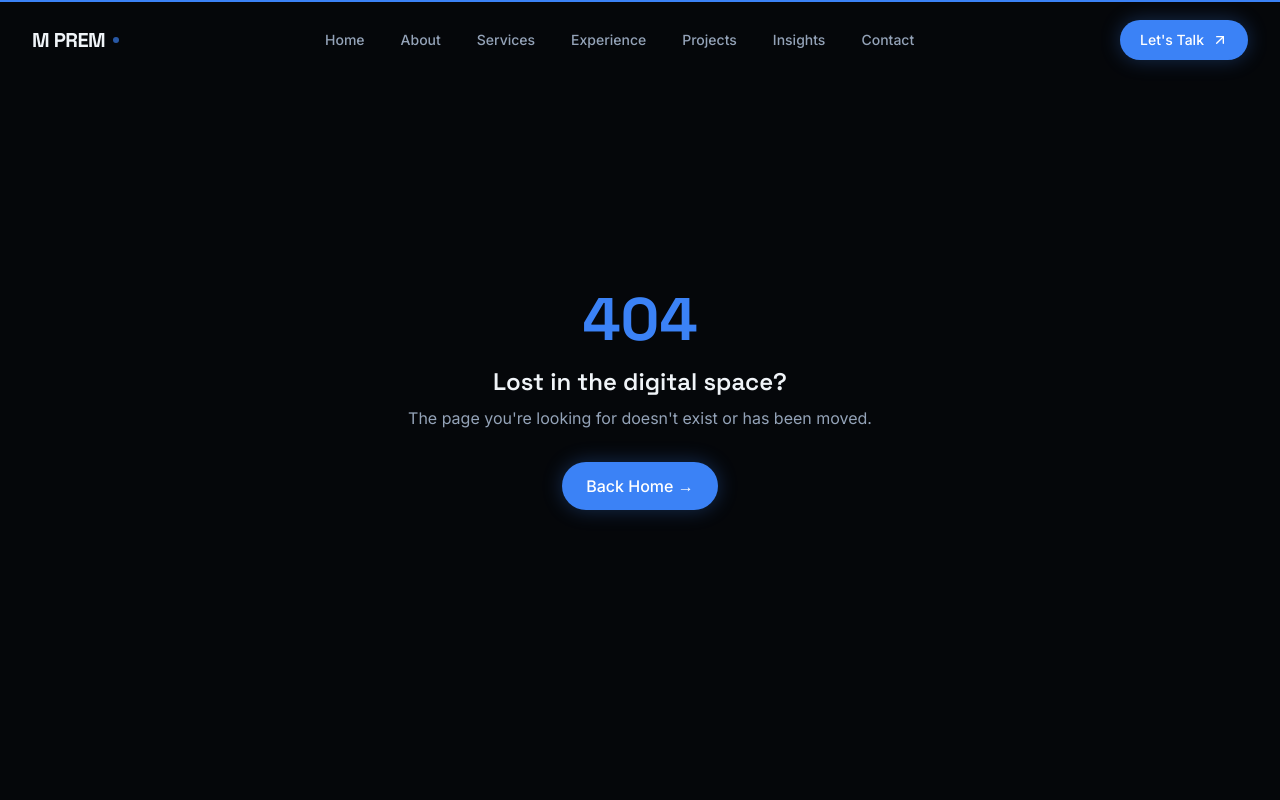
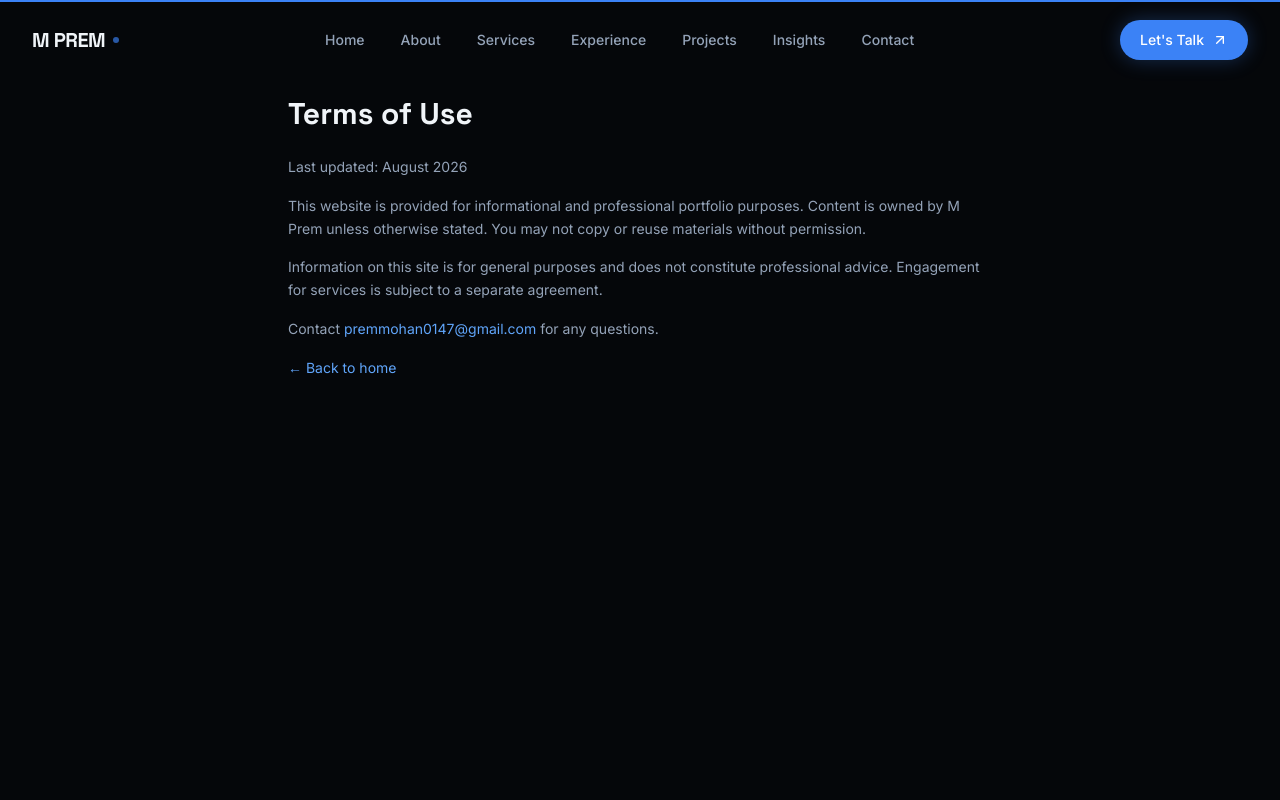
Before and after one commit to premieqs-ops/mprem-portfolio, a Next.js app: page /terms in a window 1280 px wide. Before the commit this address had no page. Shown: the top 800 px of the page. Built offline with nearby package versions, Linux system fonts and the light colour scheme.

Commit message:
Fix 404s: privacy, terms pages, favicon icon, profile image data URI

```diff
--- /dev/null
+++ b/src/app/privacy/page.tsx
@@ -0,0 +1,39 @@
+import type { Metadata } from "next";
+import Link from "next/link";
+
+export const metadata: Metadata = {
+  title: "Privacy Policy",
+  description: "Privacy policy for M Prem portfolio website",
+};
+
+export default function PrivacyPage() {
+  return (
+    <div className="mx-auto max-w-3xl px-4 py-24 sm:px-6 lg:px-8">
+      <h1 className="text-3xl font-display font-bold mb-6">Privacy Policy</h1>
+      <div className="space-y-4 text-foreground-muted leading-relaxed text-sm">
+        <p>Last updated: August 2026</p>
+        <p>
+          This website is a personal portfolio for M Prem. We collect information you voluntarily
+          submit through the contact form (such as name, email, and message) solely to respond to
+          your inquiry.
+        </p>
+        <p>
+          We do not sell personal data. Form submissions may be stored securely for follow-up.
+          Analytics, if enabled, may collect anonymized usage data.
+        </p>
+        <p>
+          For questions about this policy, contact{" "}
+          <a href="mailto:premmohan0147@gmail.com" className="text-accent-light hover:underline">
+            premmohan0147@gmail.com
+          </a>
+          .
+        </p>
+        <p>
+          <Link href="/" className="text-accent-light hover:underline">
+            ← Back to home
+          </Link>
+        </p>
+      </div>
+    </div>
+  );
+}
--- /dev/null
+++ b/src/app/terms/page.tsx
@@ -0,0 +1,39 @@
+import type { Metadata } from "next";
+import Link from "next/link";
+
+export const metadata: Metadata = {
+  title: "Terms of Use",
+  description: "Terms of use for M Prem portfolio website",
+};
+
+export default function TermsPage() {
+  return (
+    <div className="mx-auto max-w-3xl px-4 py-24 sm:px-6 lg:px-8">
+      <h1 className="text-3xl font-display font-bold mb-6">Terms of Use</h1>
+      <div className="space-y-4 text-foreground-muted leading-relaxed text-sm">
+        <p>Last updated: August 2026</p>
+        <p>
+          This website is provided for informational and professional portfolio purposes. Content
+          is owned by M Prem unless otherwise stated. You may not copy or reuse materials without
+          permission.
+        </p>
+        <p>
+          Information on this site is for general purposes and does not constitute professional
+          advice. Engagement for services is subject to a separate agreement.
+        </p>
+        <p>
+          Contact{" "}
+          <a href="mailto:premmohan0147@gmail.com" className="text-accent-light hover:underline">
+            premmohan0147@gmail.com
+          </a>{" "}
+          for any questions.
+        </p>
+        <p>
+          <Link href="/" className="text-accent-light hover:underline">
+            ← Back to home
+          </Link>
+        </p>
+      </div>
+    </div>
+  );
+}
```
Also changed, not shown: src/app/icon.svg (added).
